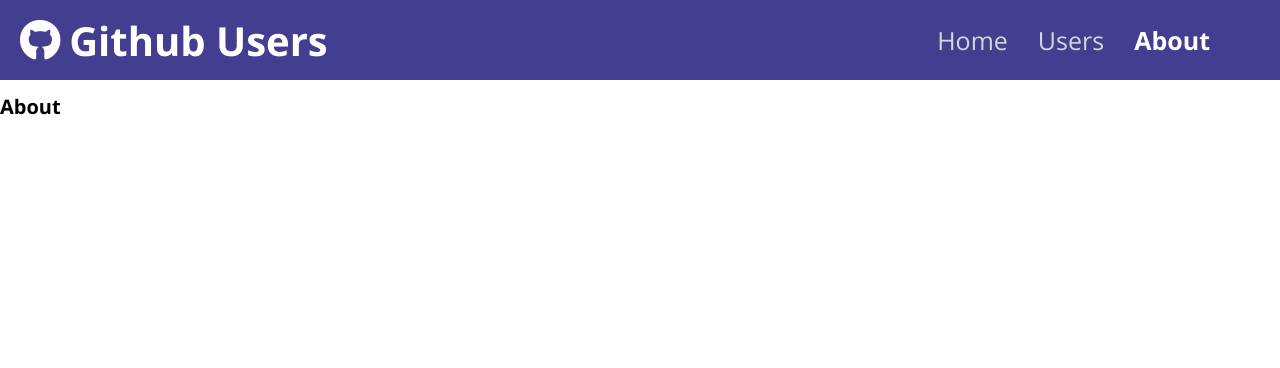
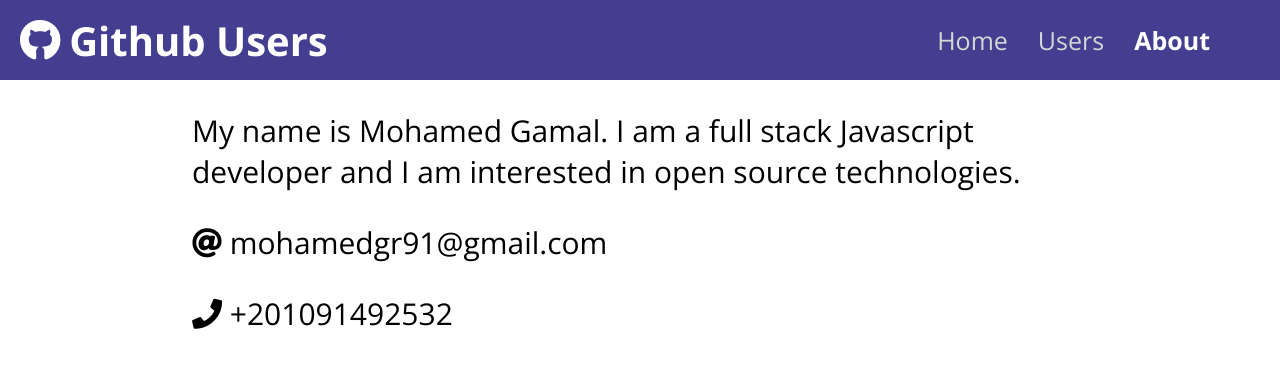
Before and after one commit to gemyero/wuilt, a React (Create React App) app: page /about in a window 1280 px wide. Shown: the top 368 px of the page. Built offline with nearby package versions, Linux system fonts and the light colour scheme.

Commit message:
fill about and home

```diff
--- /dev/null
+++ b/src/assests/About.module.scss
@@ -0,0 +1,7 @@
+.about {
+  width: 70%;
+  margin: 0 auto;
+  p, i {
+    font-size: 3rem;
+  }
+}
--- /dev/null
+++ b/src/assests/Home.module.scss
@@ -0,0 +1,8 @@
+.home {
+  h1 {
+    font-size: 8rem;
+    color: #433e90;
+    text-align: center;
+    margin-top: 40vh;
+  }
+}
--- a/src/components/About/About.js
+++ b/src/components/About/About.js
@@ -1,10 +1,13 @@
 import React, { Component } from 'react'
 
+import styles from '../../assests/About.module.scss';
 export default class About extends Component {
   render() {
     return (
-      <div>
-        <h1>About</h1>
+      <div className={styles.about}>
+        <p>My name is Mohamed Gamal. I am a full stack Javascript developer and I am interested in open source technologies.</p>
+        <p><i className="fas fa-at" /> mohamedgr91@gmail.com</p>
+        <p><i className="fas fa-phone" /> +201091492532</p>
       </div>
     )
   }
--- a/src/components/Home/Home.js
+++ b/src/components/Home/Home.js
@@ -1,11 +1,34 @@
-import React, { Component } from 'react'
+import React from 'react';
+import axios from 'axios';
 
-export default class Home extends Component {
+import styles from '../../assests/Home.module.scss';
+
+import Loading from '../Loading/Loading';
+
+class Home extends React.Component {
+  state = {
+    isLoading: true,
+    zen: ''
+  }
+
+  componentDidMount = () => {
+    axios.get('https://api.github.com/zen').then(result => this.setState({
+      isLoading: false,
+      zen: result.data
+    }));
+  }
+
   render() {
     return (
-      <div>
-        <h1>Home</h1>
+      <div className={styles.home}>
+        {
+          this.state.isLoading
+            ? <Loading />
+            : <h1>{this.state.zen}</h1>
+        }
       </div>
-    )
+    );
   }
 }
+
+export default Home;
```
